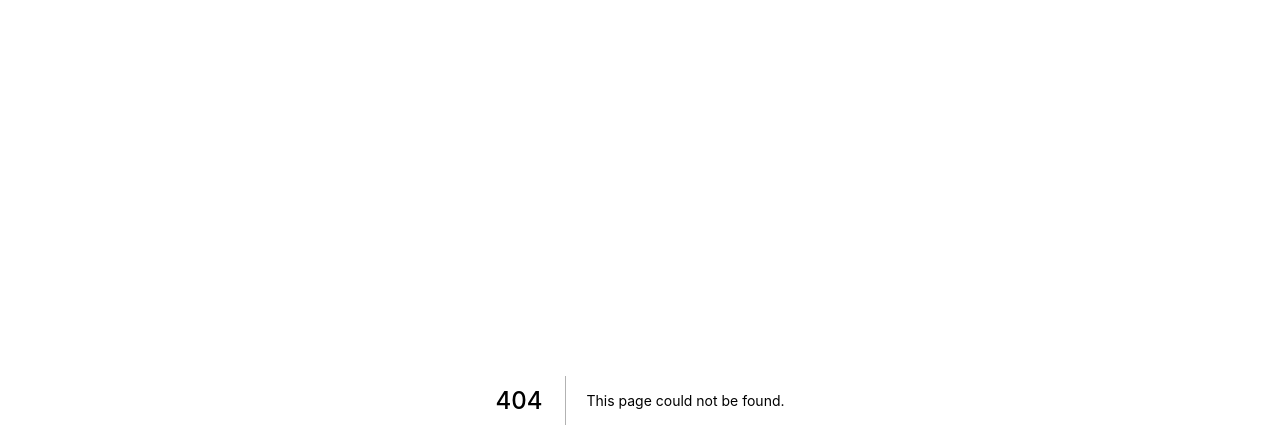
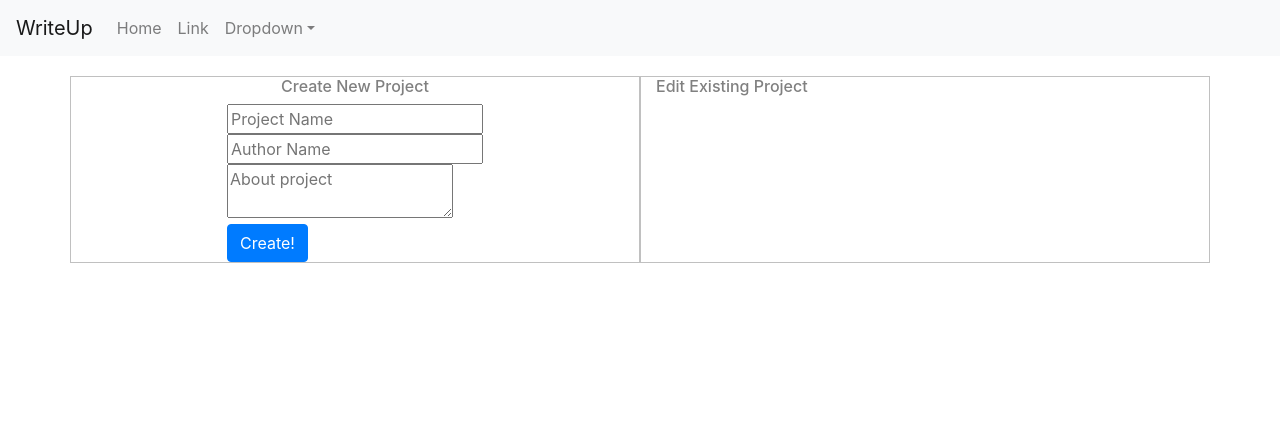
Before and after one commit to hisaransh/Writeup, a Next.js app: page /createOrEdit in a window 1280 px wide. Before the commit this address had no page. Shown: the top 448 px of the page. Built offline with nearby package versions, Linux system fonts and the light colour scheme.

Commit message:
Add new page to create or edit project , add link to index

```diff
--- /dev/null
+++ b/pages/createOrEdit.js
@@ -0,0 +1,54 @@
+import Head from 'next/head'
+import Link from 'next/link'
+import Navigationbar from "../Component/Navigationbar"
+
+export default function Home() {
+  return (
+    <>
+    <Navigationbar />
+    <div className="container">
+      <div className="row">
+        <div className="col d-flex flex-column justify-content-center align-content-center">
+          <div className="row justify-content-center align-content-center">
+            <h6 className="title">
+              Create New Project
+              </h6>
+          </div>
+          <div className="row justify-content-center align-content-center">
+            <form>
+              <div class="form-group">
+                <input type="text" placeholder="Project Name"></input>
+              </div>
+              <div class="form-group">
+                <input type="text" placeholder="Author Name"></input>
+              </div>
+              <div class="form-group">
+                <textarea type="text" placeholder="About project"></textarea>
+              </div>
+              <button type="button" className="btn btn-primary">Create!</button>
+            </form>
+          </div>
+        </div>
+        <div className="col">
+          <h6 className="title">
+            Edit Existing Project
+          </h6>
+        </div>
+      </div>
+    </div>
+    <style jsx>{`
+        .container{
+          margin-top:20px;
+        }
+        .title{
+          color:grey;
+        }
+        .col{
+          border-style:solid;
+          border-width:0.5px;
+          border-color:silver;
+        }
+    `}</style>
+    </>
+  )
+}
```
Also changed, not shown: pages/index.js (+15 -31 lines).
